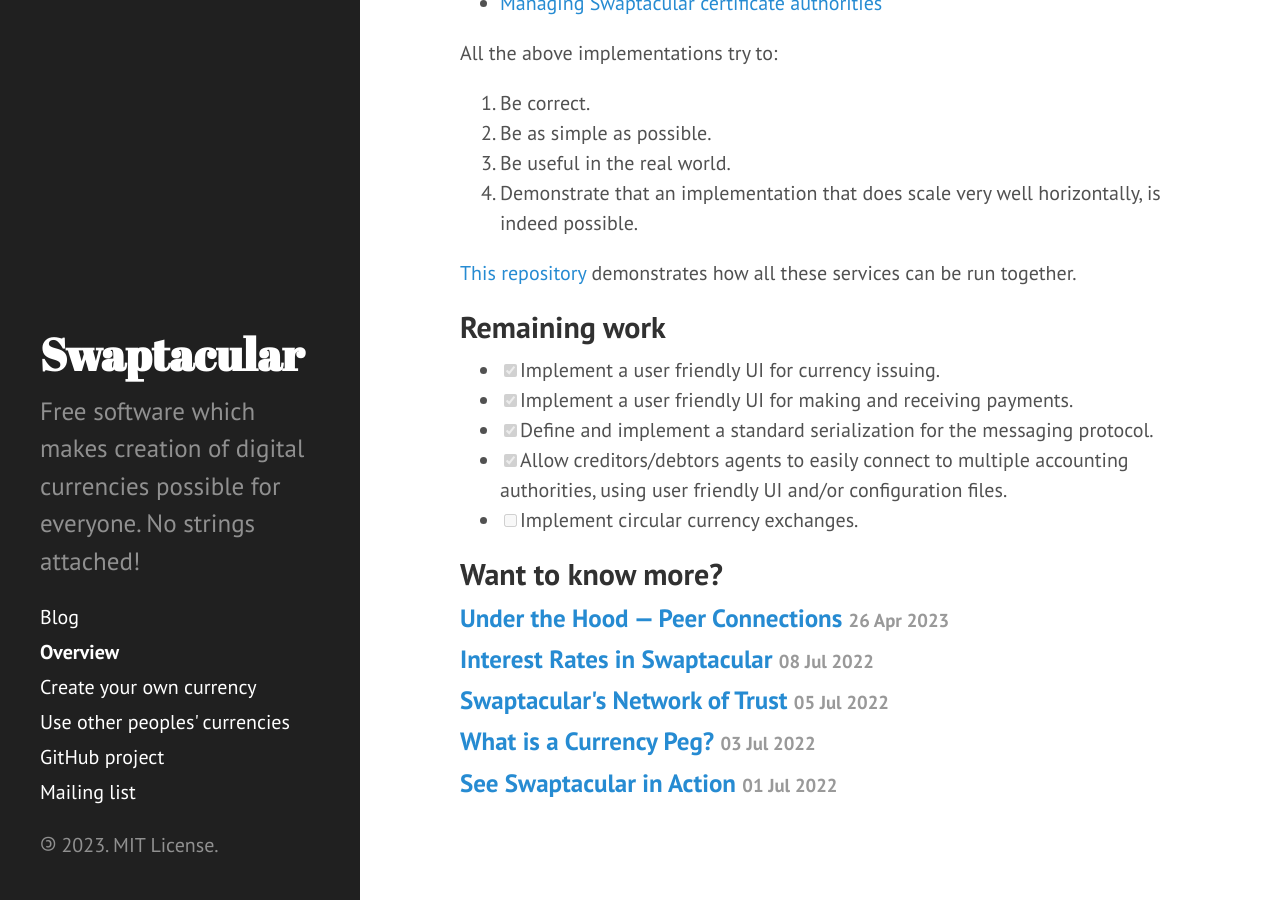
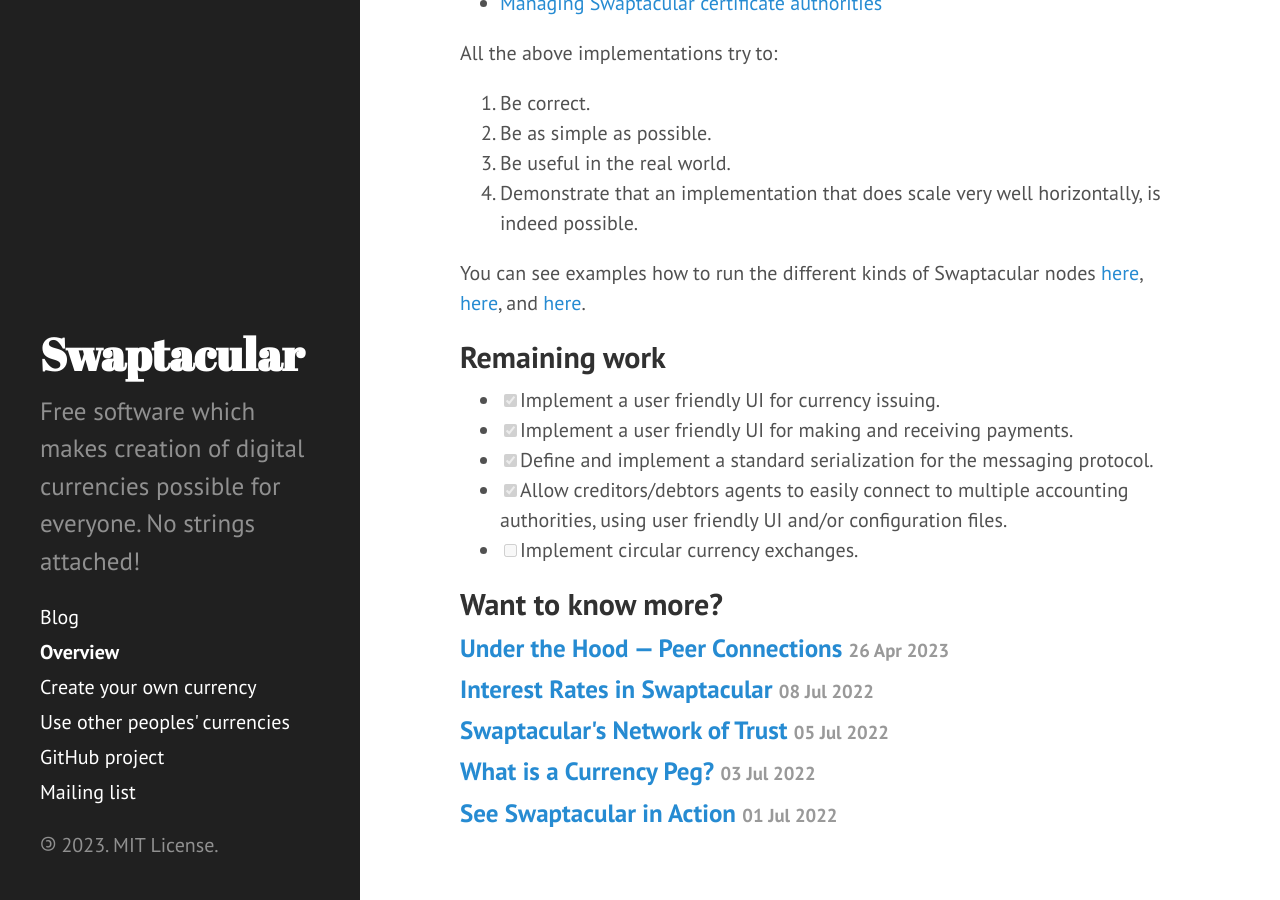
Before and after one commit to epandurski/swaptacular.github.io, a Jekyll site: the page built from overview.md, in a window 1280 px wide and 900 px high, scrolled down 3404 px. Built offline with Jekyll 4.4.1, drawn with Linux system fonts in a browser that asks for light colours.

Commit message:
Add links to docker-compose-all.yml files

```diff
--- a/overview.md
+++ b/overview.md
@@ -113,8 +113,11 @@
 4. Demonstrate that an implementation that does scale very well
    horizontally, is indeed possible.
 
-[This repository](https://github.com/epandurski/swaptacular)
-demonstrates how all these services can be run together.
+You can see examples how to run the different kinds of Swaptacular nodes
+[here](https://github.com/swaptacular/swpt_accounts/blob/master/docker-compose-all.yml),
+[here](https://github.com/swaptacular/swpt_creditors/blob/master/docker-compose-all.yml),
+and
+[here](https://github.com/swaptacular/swpt_debtors/blob/master/docker-compose-all.yml).
 
 
 ## Remaining work
```
